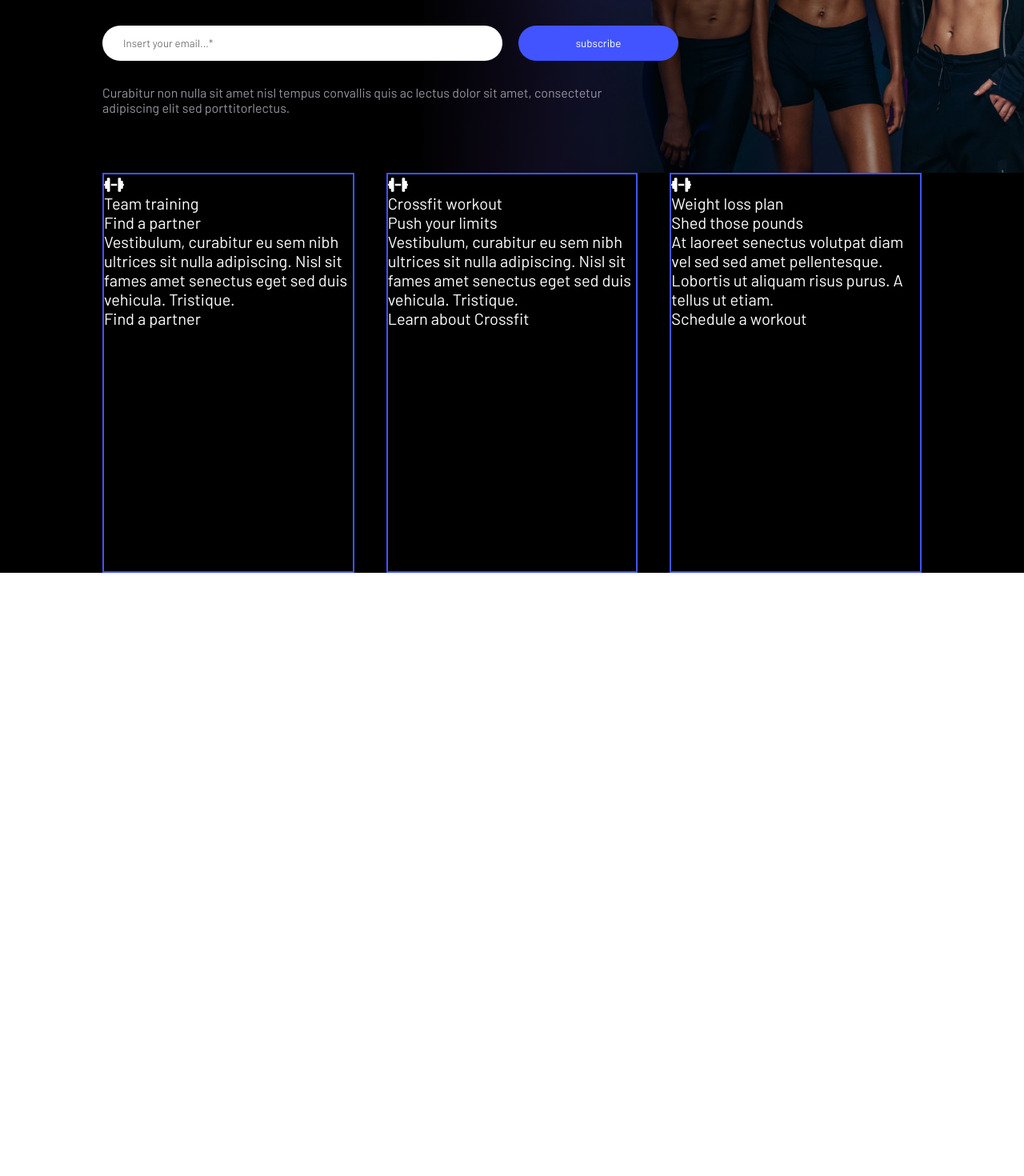
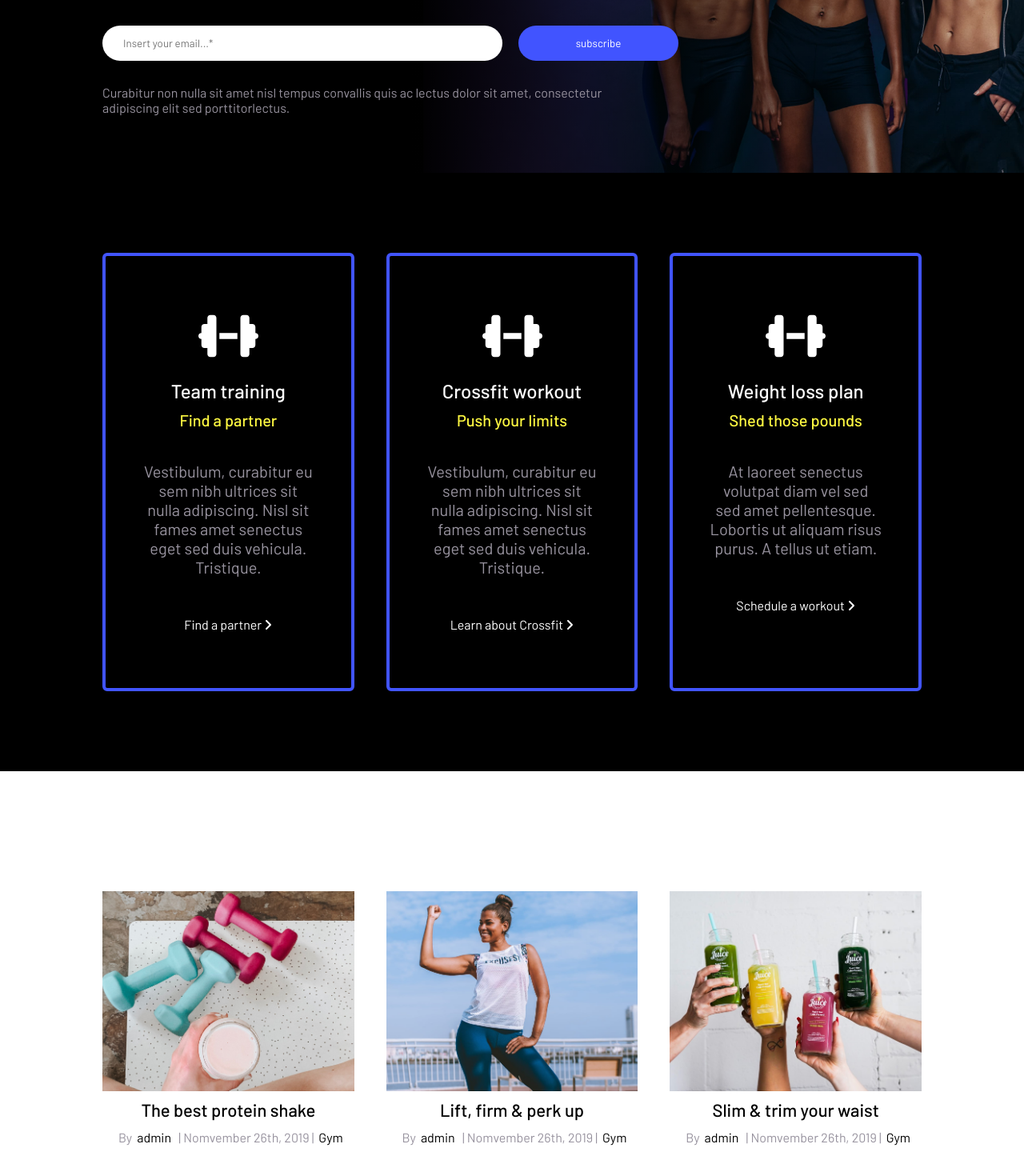
Before and after one commit to Pastafredda/proj-html-vuejs, a Vue app: page / in a window 1280 px wide. Shown: the part 3091-4561 px from the top of the page at 80% size. Before the commit the page ends 3807 px from the top, so only its background shows below. Built offline with nearby package versions, Linux system fonts and the light colour scheme.

Commit message:
sezione article

```diff
--- /dev/null
+++ b/src/components/CardArticles.vue
@@ -0,0 +1,74 @@
+<script>
+// Card importate in LatestArticle
+import TastoPlay from './TastoPlay.vue'
+
+export default {
+    name: "CardArticles",
+    components: {
+        TastoPlay,
+    },
+    props: {
+        details: Object
+    }
+
+}
+</script>
+<template>
+    <div class="card">
+        <div class="info">
+            <p>{{ details.title }}</p>
+            <span id="by">By</span>
+            <a href="#">{{ details.by }} </a>
+            <span id="date"> | {{ details.date }} |</span>
+            <a href=""> {{ details.gym }}</a>
+        </div>
+    </div>
+</template>
+<style scoped lang="scss">
+@use "../styles/general.scss" as *;
+@use "../styles/variables.scss" as *;
+
+.card {
+    width: calc(100% / 3);
+    height: 250px;
+    background-image: url(../assets/img/blog4-2x.jpg);
+    background-repeat: no-repeat;
+    background-size: cover;
+    background-position: center;
+    transition: all 0.5s ease;
+    cursor: pointer;
+
+    &:hover {
+        transform: scale(1.04);
+    }
+
+    &:nth-child(2) {
+        background-image: url(../assets/img/blog1-2x.jpg);
+    }
+
+    &:last-child {
+        background-image: url(../assets/img/blog3-2x.jpg);
+    }
+
+    .info {
+        margin-top: 260px;
+        text-align: center;
+
+        p {
+            margin-bottom: 12px;
+            font-size: 22px;
+            font-weight: 500;
+        }
+
+        span {
+            font-size: 16px;
+            margin: 0 6px;
+            color: $color-gray;
+        }
+
+        a {
+            color: black;
+        }
+    }
+}
+</style>
--- /dev/null
+++ b/src/components/CardVideoList.vue
@@ -0,0 +1,89 @@
+<script>
+// Card importate in SectionVideoList
+import TastoPlay from './TastoPlay.vue'
+
+export default {
+    name: "Main",
+    components: {
+        TastoPlay,
+    },
+    props: {
+        details: Object
+    }
+
+}
+</script>
+<template>
+    <div class="card">
+        <TastoPlay />
+        <ul class="info">
+            <li>{{ details.title }}</li>
+            <li>{{ details.subtitle }}</li>
+        </ul>
+    </div>
+</template>
+<style scoped lang="scss">
+@use "../styles/general.scss" as *;
+@use "../styles/variables.scss" as *;
+
+.card {
+    width: calc(100% / 3);
+    height: 250px;
+    background-image: url(../assets/img/service6-2x.jpg);
+    background-repeat: no-repeat;
+    background-size: cover;
+    background-position: center;
+    border-radius: 4px 4px 40px 4px;
+    transition: all 0.5s ease;
+    cursor: pointer;
+
+    &:hover {
+        transform: scale(1.04);
+    }
+
+    &:nth-child(2) {
+        background-image: url(../assets/img/video7-2x.jpg);
+    }
+
+    &:last-child {
+        background-image: url(../assets/img/video9-2x.jpg);
+    }
+
+    .play {
+        color: $color-blue;
+        background-color: white;
+        width: 40px;
+        height: 40px;
+        display: flex;
+        align-items: center;
+        justify-content: center;
+        border-radius: 50%;
+        cursor: pointer;
+        font-size: 14px;
+        position: relative;
+        top: 50%;
+        left: 50%;
+        transform: translate(-50%, -50%);
+
+        &:hover {
+            color: $color-red;
+        }
+    }
+
+    .info {
+        margin-top: 260px;
+        text-align: center;
+
+        li {
+            margin-bottom: 14px;
+            font-size: 22px;
+            font-weight: 500;
+
+            &:last-child {
+                color: $color-blue;
+                font-size: 18px;
+            }
+        }
+    }
+}
+</style>
--- /dev/null
+++ b/src/components/LatestArticle.vue
@@ -0,0 +1,51 @@
+<script>
+import CardArticles from './CardArticles.vue'
+export default {
+    name: "LatestArticle",
+    components: {
+        CardArticles
+    },
+    data() {
+        return {
+            links: [
+                {
+                    title: "The best protein shake",
+                    by: "admin",
+                    date: "Nomvember 26th, 2019",
+                    gym: "Gym"
+
+                },
+                {
+                    title: "Lift, firm & perk up",
+                    by: "admin",
+                    date: "Nomvember 26th, 2019",
+                    gym: "Gym"
+                },
+                {
+                    title: "Slim & trim your waist",
+                    by: "admin",
+                    date: "Nomvember 26th, 2019",
+                    gym: "Gym"
+                },
+            ]
+        }
+    },
+}
+</script>
+<template>
+    <div class="container">
+        <div class="row">
+            <CardArticles v-for="(link, index) in links" :key="index" :details="link" />
+        </div>
+    </div>
+</template>
+<style scoped lang="scss">
+@use "../styles/general.scss" as *;
+@use "../styles/variables.scss" as *;
+
+.row {
+    display: flex;
+    margin: 150px 0;
+    gap: 40px;
+}
+</style>
--- a/src/components/Main.vue
+++ b/src/components/Main.vue
@@ -3,6 +3,8 @@ import Jumbo from './Jumbo.vue'
 import SectionService from './SectionService.vue'
 import SectionVideo from './SectionVideo.vue'
 import SectionSchedule from './SectionSchedule.vue'
+import LatestArticle from './LatestArticle.vue'
+
 
 
 export default {
@@ -11,7 +13,8 @@ export default {
         Jumbo,
         SectionService,
         SectionVideo,
-        SectionSchedule
+        SectionSchedule,
+        LatestArticle
     }
 }
 </script>
@@ -21,6 +24,7 @@ export default {
         <SectionService />
         <SectionVideo />
         <SectionSchedule />
+        <LatestArticle />
     </main>
 </template>
 <style scoped lang="scss">
--- a/src/components/ScheduleCard.vue
+++ b/src/components/ScheduleCard.vue
@@ -5,22 +5,22 @@ export default {
         return {
             links: [
                 {
-                    Title: "Team training",
-                    Subtitle: "Find a partner",
-                    Text: "Vestibulum, curabitur eu sem nibh ultrices sit nulla adipiscing. Nisl sit fames amet senectus eget sed duis vehicula. Tristique.",
-                    UnderText: "Find a partner"
+                    title: "Team training",
+                    subtitle: "Find a partner",
+                    text: "Vestibulum, curabitur eu sem nibh ultrices sit nulla adipiscing. Nisl sit fames amet senectus eget sed duis vehicula. Tristique.",
+                    underText: "Find a partner"
                 },
                 {
-                    Title: "Crossfit workout",
-                    Subtitle: "Push your limits",
-                    Text: "Vestibulum, curabitur eu sem nibh ultrices sit nulla adipiscing. Nisl sit fames amet senectus eget sed duis vehicula. Tristique.",
-                    UnderText: "Learn about Crossfit"
+                    title: "Crossfit workout",
+                    subtitle: "Push your limits",
+                    text: "Vestibulum, curabitur eu sem nibh ultrices sit nulla adipiscing. Nisl sit fames amet senectus eget sed duis vehicula. Tristique.",
+                    underText: "Learn about Crossfit"
                 },
                 {
-                    Title: "Weight loss plan",
-                    Subtitle: "Shed those pounds",
-                    Text: "At laoreet senectus volutpat diam vel sed sed amet pellentesque. Lobortis ut aliquam risus purus. A tellus ut etiam.",
-                    UnderText: "Schedule a workout"
+                    title: "Weight loss plan",
+                    subtitle: "Shed those pounds",
+                    text: "At laoreet senectus volutpat diam vel sed sed amet pellentesque. Lobortis ut aliquam risus purus. A tellus ut etiam.",
+                    underText: "Schedule a workout"
                 },
             ]
         }
@@ -31,16 +31,17 @@ export default {
     <section>
         <div class="container">
             <div class="row">
-
                 <div class="card" v-for="(link, index) in links" :key="index">
-                    <ul class="contenuto">
-                        <li><font-awesome-icon icon="fa-solid fa-dumbbell" /></li>
-                        <li>{{ link.Title }}</li>
-                        <li>{{ link.Subtitle }}</li>
-                        <li>{{ link.Text }}</li>
-                        <li>{{ link.UnderText }}</li>
-                    </ul>
-
+                    <div class="contenuto">
+                        <div class="testo">
+                            <font-awesome-icon icon="fa-solid fa-dumbbell" />
+                            <span class="title">{{ link.title }}</span>
+                            <span class="subtitle">{{ link.subtitle }}</span>
+                            <p>{{ link.text }}</p>
+                            <span class="undertext">{{ link.underText }} <font-awesome-icon
+                                    :icon="['fas', 'angle-right']" /></span>
+                        </div>
+                    </div>
                 </div>
             </div>
         </div>
@@ -52,21 +53,68 @@ export default {
 
 section {
     background-color: black;
-    height: 500px;
+
 
     .row {
         display: flex;
         gap: 40px;
+        padding: 100px 0;
 
         .card {
-            width: calc(100% / 3);
-            height: 500px;
-            border: 2px solid $color-blue;
+            width: calc(100%/3);
+            border: 4px solid $color-blue;
+            border-radius: 6px;
+            transition: all 0.2s ease;
+            cursor: pointer;
+
+            &:hover {
+                transform: scale(1.04);
+            }
 
 
-            li {
-                color: white;
-                font-size: 20px;
+            .contenuto {
+                max-width: 70%;
+                margin: auto;
+                margin-top: 70px;
+                margin-bottom: 70px;
+            }
+
+            .testo {
+                display: flex;
+                flex-direction: column;
+                align-items: center;
+
+                .fa-dumbbell {
+                    font-size: 60px;
+                    margin-bottom: 24px;
+                    color: white;
+                }
+
+                .title {
+                    font-size: 24px;
+                    font-weight: 500;
+                    margin-bottom: 10px;
+                    color: white;
+                }
+
+                .subtitle {
+                    color: $color-yellow;
+                    font-size: 20px;
+                    font-weight: 500;
+                    margin-bottom: 40px;
+                }
+
+                p {
+                    text-align: center;
+                    color: $color-gray;
+                    font-size: 20px;
+                }
+
+                .undertext {
+                    color: white;
+                    margin-top: 50px;
+
+                }
             }
         }
     }
--- a/src/main.js
+++ b/src/main.js
@@ -7,10 +7,9 @@ import { library } from '@fortawesome/fontawesome-svg-core'
 import { FontAwesomeIcon } from '@fortawesome/vue-fontawesome'
 
 /* import specific icons */
-import { faArrowRight, faCartShopping, faDumbbell, faMagnifyingGlass, faPlay, faUserSecret } from '@fortawesome/free-solid-svg-icons'
+import { faAngleRight, faArrowRight, faCartShopping, faDumbbell, faMagnifyingGlass, faPlay, faUserSecret } from '@fortawesome/free-solid-svg-icons'
 import { faYoutube } from '@fortawesome/free-brands-svg-icons'
 
 /* add icons to the library */
-library.add(faCartShopping, faMagnifyingGlass, faPlay, faYoutube, faArrowRight, faDumbbell)
-
+library.add(faCartShopping, faMagnifyingGlass, faPlay, faYoutube, faArrowRight, faDumbbell, faAngleRight)
 createApp(App).component('font-awesome-icon', FontAwesomeIcon).mount('#app')
```
Also changed, not shown: src/components/SectionVideoList.vue (+4 -72 lines).
